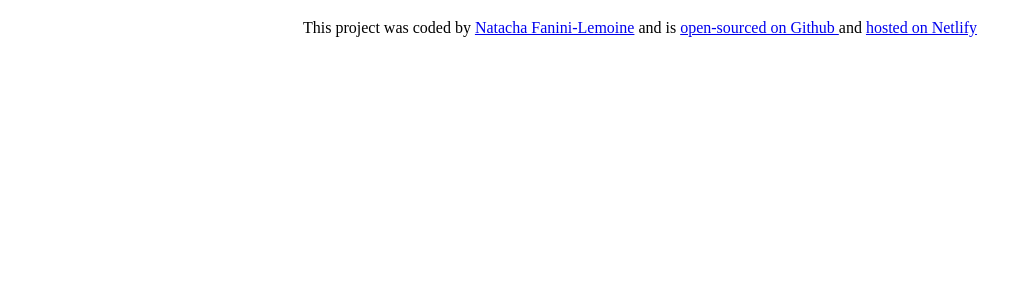
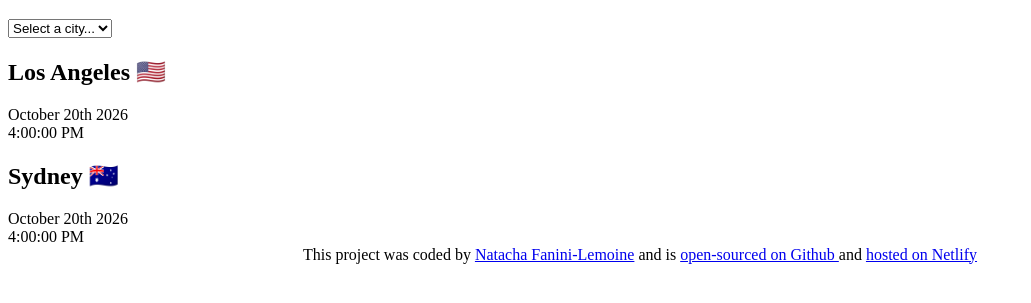
Before and after one commit to natachaflemoine/world-clock, a plain HTML site: page index.html in a window 1280 px wide. Shown: the part 61-364 px from the top of the page, without its empty margins (0-1031 px from the left). Drawn offline with Linux system fonts and the light colour scheme.

Commit message:
Added basic HTML

```diff
--- a/index.html
+++ b/index.html
@@ -8,9 +8,29 @@
   </head>
 
 <body>
+<div class ="container">
+
     <h1>Worl Clock App</h1>
 
+    <select>
+        <option value="">Select a city...</option>
+        <option value="">Los Angeles</option>
+        <option value="">Sydney</option>
+        <option value="">Tokyo</option>
+        <option value="">Paris</option>
+    </select>
 
+    <div class="city">
+        <h2>Los Angeles 🇺🇸</h2>
+        <div class="date"> October 20th 2026</div>
+        <div class="time">4:00:00 PM</div>
+    </div>
+    <div class="city">
+        <h2>Sydney 🇦🇺</h2>
+        <div class="date"> October 20th 2026</div>
+        <div class="time">4:00:00 PM</div>
+    </div>
+</div>
 
 <footer> This project was coded by <a href="https://github.com/natachaflemoine" target="_blank">Natacha Fanini-Lemoine</a>
     and is <a href="https://github.com/natachaflemoine/world-clock" target="_blank"> open-sourced on Github </a> and
```
